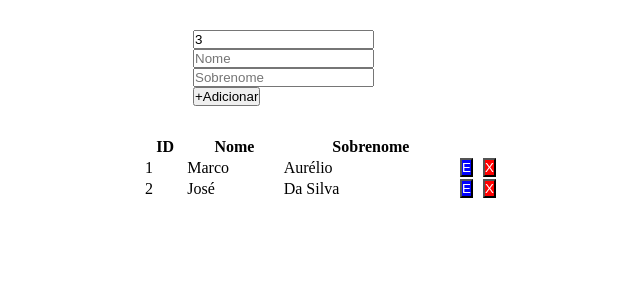
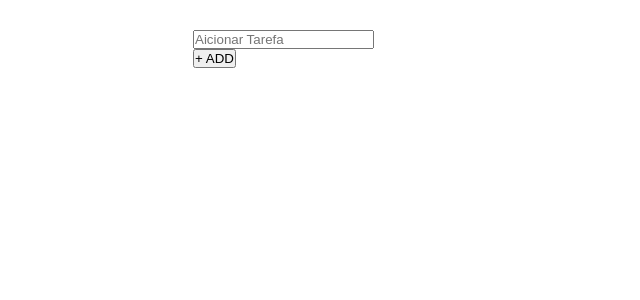
Before and after one commit to marcolucianodev/To-Do-List, a React (Create React App) app: page / in a window 1280 px wide. Shown: the top 300 px of the page, without its empty margins (297-937 px from the left). Built offline with nearby package versions, Linux system fonts and the light colour scheme.

Commit message:
create components

```diff
--- a/src/App.js
+++ b/src/App.js
@@ -1,61 +1,32 @@
 import React, { useState } from 'react';
 import './App.css';
 import Form from './components/Form';
-import Table from './components/Table';
+import ListItem from './components/ListItem';
 
-let valorInicial = [
-  {
-    id: '1',
-    nome: 'Marco',
-    sobrenome: 'Aurélio'
-  },
-  {
-    id: '2',
-    nome: 'José',
-    sobrenome: 'Da Silva'
-  }
-]
 
 const App = () => {
 
-  const [dados, setDados] = useState(valorInicial);
+  const [lists, setLists] = useState([]);
 
-  const addDados = (e) => {
-    e.preventDefault();
-
-    const newDados = {
-      id: document.querySelector("#id").value,
-      nome: document.querySelector("#nome").value,
-      sobrenome: document.querySelector("#sobrenome").value
-    };
-
-    // {/*FORMA DE FAZER COM PUSH*/}
-      dados.push(newDados);
-      console.log(dados)
-      setDados([...dados])
-    // {/*FIM*/}
-
-    // {/*FORMA DE FAZER SEM O PUSH (MAIS INOVADORA)*/}
-    // setDados([...dados, {...newDados}]);
-    // console.log([...dados, {...newDados}])
-    // {/*FIM*/}
+  const handleTaskAdd = (list) => {
+    setLists([...lists, list])
+    console.log(list)
   }
 
-  const deleteActivity = (id) => {
-    const atividadesFiltradas = dados.filter(newDados => newDados.id !== id);
-    setDados([...atividadesFiltradas]);
+  const deleteTask = (id) => {
+    console.log(id)
+    let filteredId = lists.filter((list) => list.id !== id)
+    setLists(filteredId)
   }
 
   return (
     <>
-      <Form
-        dados={dados}
-        addDados={addDados}
-      />
-      <Table
-        dados={dados}
-        deleteActivity={deleteActivity}
-      />
+      <Form handleTaskAdd={handleTaskAdd} />
+        <div style={{backgroundColor: "red"}}>
+          {lists.map((list) => (
+            <ListItem list={list} key={list.id} deleteTask={deleteTask}/>
+          ))}
+        </div>
     </>
   );
 }
--- a/src/components/Form/index.jsx
+++ b/src/components/Form/index.jsx
@@ -1,11 +1,44 @@
-const Form = ({dados, addDados}) => {
+import { useState } from "react";
+
+const Form = ({handleTaskAdd}) => {
+
+  const [task, setTask] = useState(null);
+  const [id, setId] = useState(0);
+
+  const handleTask = (e) => {
+    setTask(e.target.value)
+  }
+
+  const listCreate = (task) => {
+    const listObj = {
+      task: task,
+      id: id
+    }
+
+    setId(id + 1)
+    handleTaskAdd(listObj)
+
+    //Mudar para react DOM abaixo = B7 Web TEM EPXLICANDO
+    document.getElementById('task').value = '';
+  }
+
+
+  // const handleTaskAdd = (e) => {
+  //   e.preventDefault()
+  //   console.log(task)
+  // }
+
   return (
     <>
       <form style={{width:"300px", margin:"0 auto", marginBottom:"30px", marginTop:"30px"}}>
-        <input type="text" id="id" placeholder="ID" value={Math.max.apply(Math, dados.map(item => item.id)) + 1} readOnly /><br/>
-        <input type="text" id="nome" placeholder="Nome"/><br/>
-        <input type="text" id="sobrenome" placeholder="Sobrenome"/><br/>
-        <button onClick={addDados}>+Adicionar</button>
+        <input
+          type="text"
+          id="task"
+          placeholder="Aicionar Tarefa"
+          onChange={handleTask}
+        /><br/>
+        {/* <div onClick={() => handleTaskAdd(task)}>+Adicionar</div> */}
+        <input type="button" value="+ ADD" onClick={() => listCreate(task)} />
       </form>
     </>
   )
--- /dev/null
+++ b/src/components/ListItem/index.jsx
@@ -0,0 +1,15 @@
+import React from "react";
+
+const ListItem = ({list, deleteTask}) => {
+
+
+  return (
+    <>
+      <input type="checkbox" name="checked" id="checked" />
+      <label>{list.task}</label>
+      <button onClick={() => deleteTask(list.id)}>X</button>
+    </>
+  )
+};
+
+export default ListItem;
--- a/src/components/Table/index.jsx
+++ /dev/null
@@ -1,35 +0,0 @@
-import React from "react";
-
-const Table = ({dados, deleteActivity}) => {
-  return (
-    <>
-      <table style={{width:"400px", margin:"0 auto"}}>
-        <thead>
-         <tr>
-           <th>ID</th>
-           <th>Nome</th>
-           <th>Sobrenome</th>
-         </tr>
-        </thead>
-        <tbody className="table-data">
-          {/*Tabela dinamica aqui*/}
-          {dados.map((item, index)=> {
-            return (
-              <tr key={index} id={`table-row${index + 1}`}>
-                <td>{item.id}</td>
-                <td>{item.nome}</td>
-                <td>{item.sobrenome}</td>
-                <td className="options-line">
-                  <button className='update' style={{backgroundColor:"blue", color:"#FFF", cursor:"pointer", marginRight:"10px"}}>E</button>
-                  <button className='delete' style={{backgroundColor:"red", color:"#FFF", cursor:"pointer"}} onClick={() => deleteActivity(item.id)}>X</button>
-                </td>
-              </tr>
-            )
-          })}
-        </tbody>
-      </table>
-    </>
-  )
-};
-
-export default Table;
```
